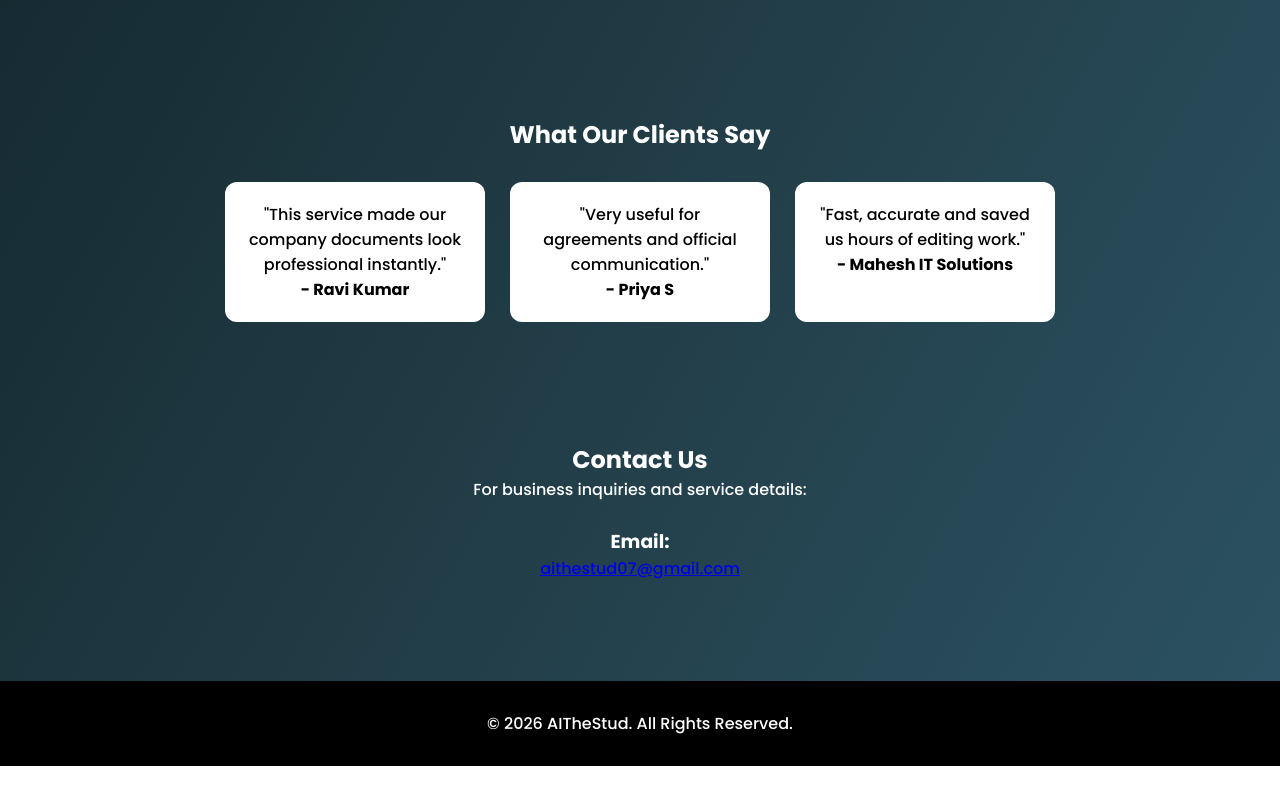
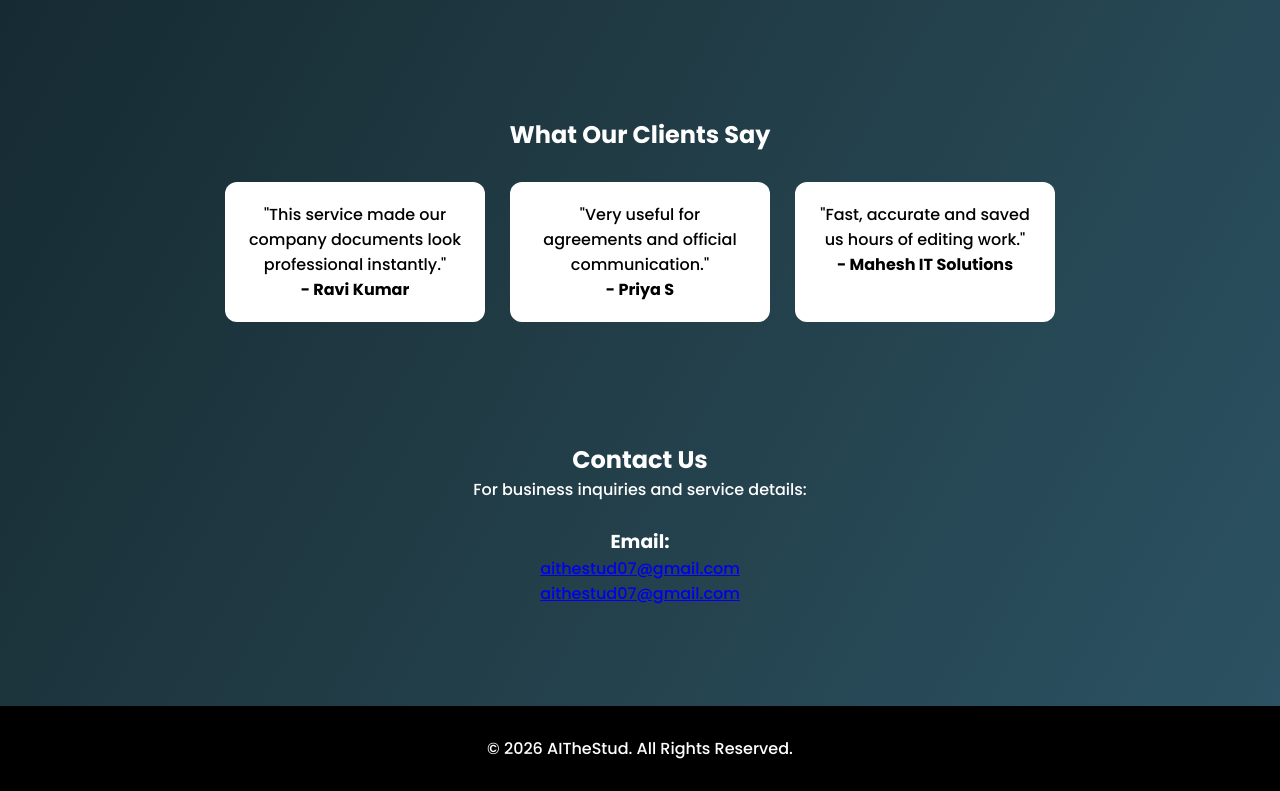
Before and after one commit to aithestud07/mywebsite, a plain HTML site: page index.html in a window 1280 px wide. Shown: the part 726-1517 px from the top of the page. Before the commit the page ends 1492 px from the top, so only its background shows below. Drawn offline with Linux system fonts and the light colour scheme.

Commit message:
Update index.html
Second mail

```diff
--- a/index.html
+++ b/index.html
@@ -197,6 +197,7 @@
 <br>
 <h3>Email:</h3>
 <p><a href="mailto:aithestud07@gmail.com">aithestud07@gmail.com</a></p>
+<p><a href="mailto:anbuselvansr2307@gmail.com">aithestud07@gmail.com</a></p>
 </section>
 
 <footer>
@@ -204,4 +205,5 @@
 </footer>
 
 </body>
+
 </html>
```
